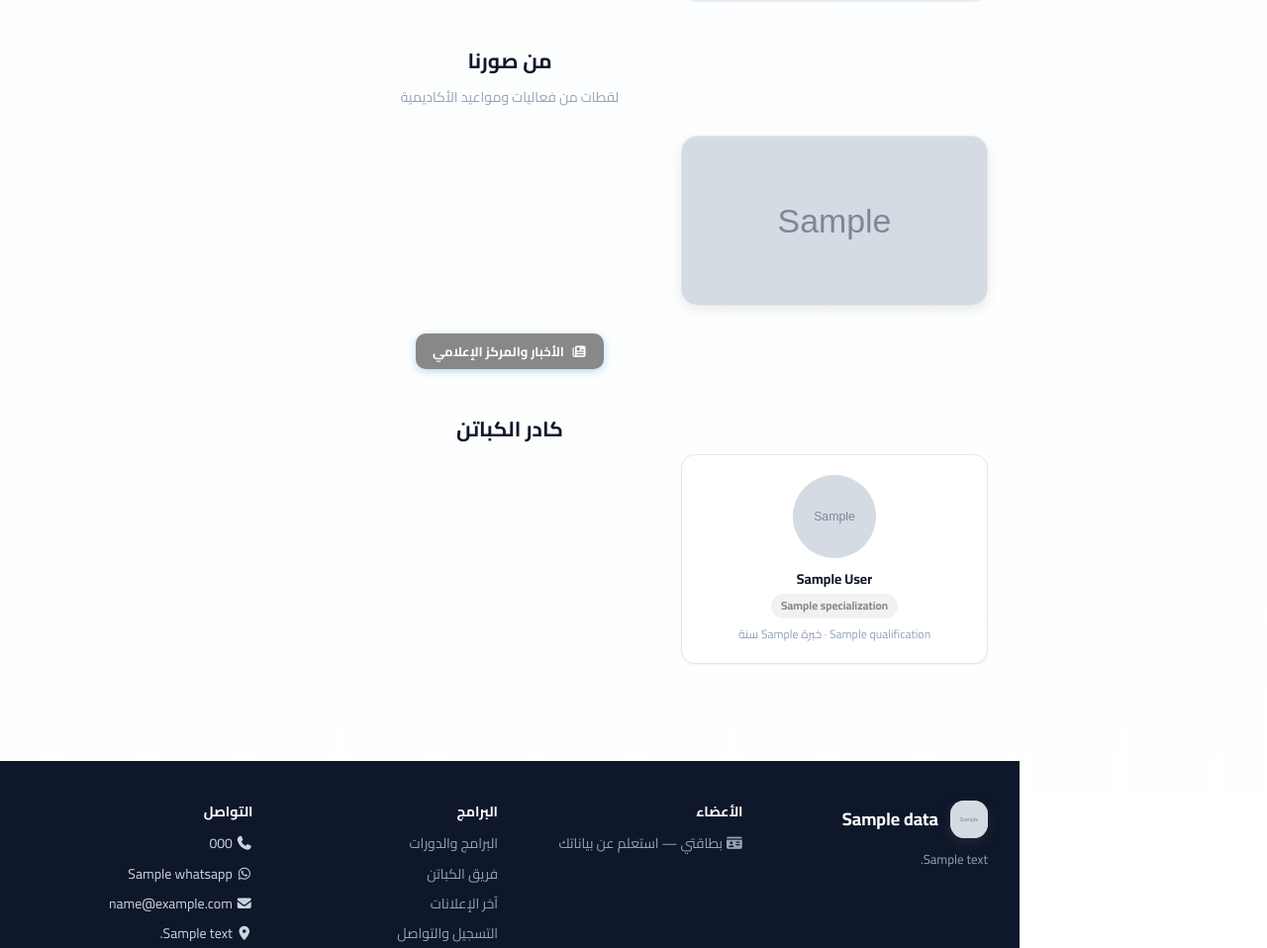
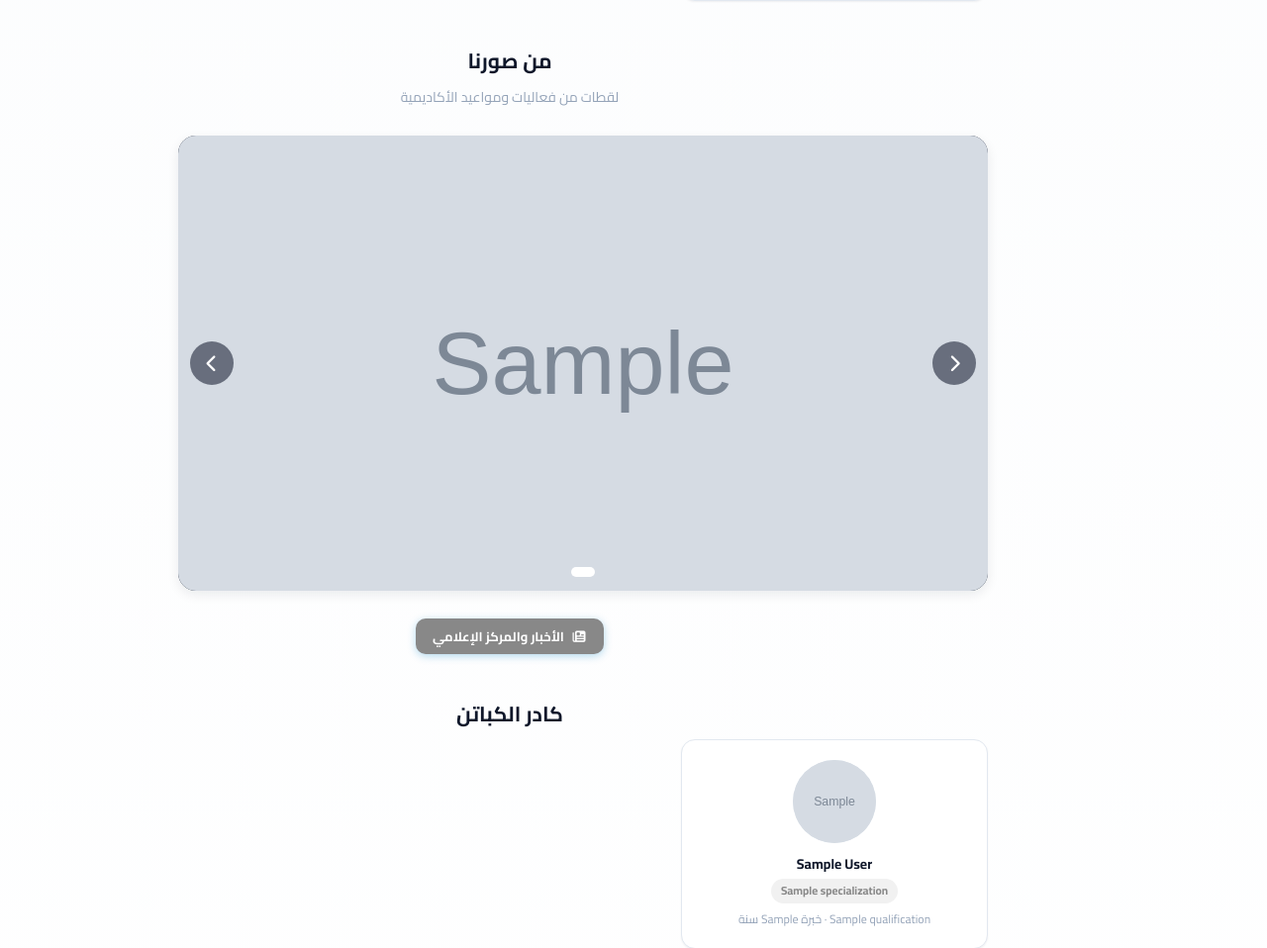
Before and after one commit to drwalid21395/swimming-academy, a Node server app: template views/site/index.ejs in a window 1280 px wide. Shown: the part 2213-3171 px from the top of the page at 99% size. Run offline with Node 20, Linux system fonts and the light colour scheme; the template is opened without the code that fills it: most values are stand-ins (such as "Sample title", 1, 10 or a date in 2020); grey boxes marked "Sample" are stand-in pictures; some libraries are stand-ins or nearby versions.

Commit message:
شرائح صور متحركة بالموقع الخارجي + تكبير عرض الكاميرا في الماسح

```diff
--- a/views/site/_head.ejs
+++ b/views/site/_head.ejs
@@ -118,6 +118,25 @@
       .ai-chat-widget { left: 12px; bottom: 12px; }
       .ai-chat-panel { width: calc(100vw - 24px); left: 0; }
     }
+    /* شريط صور متحرك في الموقع الخارجي */
+    .home-carousel { position: relative; border-radius: 18px; overflow: hidden; box-shadow: var(--shadow); aspect-ratio: 16 / 9; max-height: 460px; background: #0f172a; }
+    .hc-slides { position: relative; width: 100%; height: 100%; }
+    .hc-slide { position: absolute; inset: 0; transform: translateX(100%); transition: transform .5s ease; z-index: 1; }
+    .hc-slide.left { transform: translateX(-100%); }
+    .hc-slide.right { transform: translateX(100%); }
+    .hc-slide.active { transform: translateX(0); z-index: 2; }
+    .hc-slide img { width: 100%; height: 100%; object-fit: cover; display: block; }
+    .hc-arrow { position: absolute; top: 50%; transform: translateY(-50%); z-index: 5; background: rgba(15,23,42,.55); color: #fff; border: none; width: 44px; height: 44px; border-radius: 50%; cursor: pointer; display: inline-flex; align-items: center; justify-content: center; font-size: 18px; transition: background .15s; }
+    .hc-arrow:hover { background: rgba(15,23,42,.85); }
+    .hc-prev { right: 12px; }
+    .hc-next { left: 12px; }
+    .hc-dots { position: absolute; bottom: 14px; left: 0; right: 0; display: flex; justify-content: center; gap: 8px; z-index: 5; }
+    .hc-dot { width: 10px; height: 10px; border-radius: 50%; border: none; background: rgba(255,255,255,.5); cursor: pointer; transition: all .2s; }
+    .hc-dot.active { background: #fff; width: 24px; border-radius: 6px; }
+    @media (max-width: 600px) {
+      .home-carousel { border-radius: 12px; }
+      .hc-arrow { width: 36px; height: 36px; font-size: 14px; }
+    }
   </style>
   <% } %>
 </head>
--- a/views/site/index.ejs
+++ b/views/site/index.ejs
@@ -76,12 +76,21 @@
   <% if (data.homeImages.length) { %>
     <h2 style="text-align:center;margin:44px 0 8px">من صورنا</h2>
     <p style="text-align:center;color:var(--text-muted);margin-bottom:28px">لقطات من فعاليات ومواعيد الأكاديمية</p>
-    <div class="dash-grid">
-      <% data.homeImages.slice(0,6).forEach(function (img) { %>
-        <div style="border-radius:16px;overflow:hidden;border:1px solid var(--card-border);box-shadow:var(--shadow);cursor:pointer" onclick="window.open('/uploads/<%= img %>','_blank')">
-          <img src="/uploads/<%= img %>" alt="صورة" style="width:100%;height:170px;object-fit:cover;display:block">
-        </div>
-      <% }); %>
+    <div class="home-carousel" data-carousel>
+      <div class="hc-slides">
+        <% data.homeImages.forEach(function (img, i) { %>
+          <div class="hc-slide <%= i === 0 ? 'active' : 'right' %>" data-index="<%= i %>">
+            <img src="/uploads/<%= img %>" alt="صورة <%= i + 1 %>">
+          </div>
+        <% }); %>
+      </div>
+      <button type="button" class="hc-arrow hc-prev" data-prev aria-label="السابق"><i class="fas fa-chevron-right"></i></button>
+      <button type="button" class="hc-arrow hc-next" data-next aria-label="التالي"><i class="fas fa-chevron-left"></i></button>
+      <div class="hc-dots">
+        <% data.homeImages.forEach(function (img, i) { %>
+          <button type="button" class="hc-dot <%= i === 0 ? 'active' : '' %>" data-index="<%= i %>" aria-label="الصورة <%= i + 1 %>"></button>
+        <% }); %>
+      </div>
     </div>
   <% } %>
 
```
Also changed, not shown: public/css/style.css (+13 -14 lines), views/site/_foot.ejs (+55 -0 lines).
